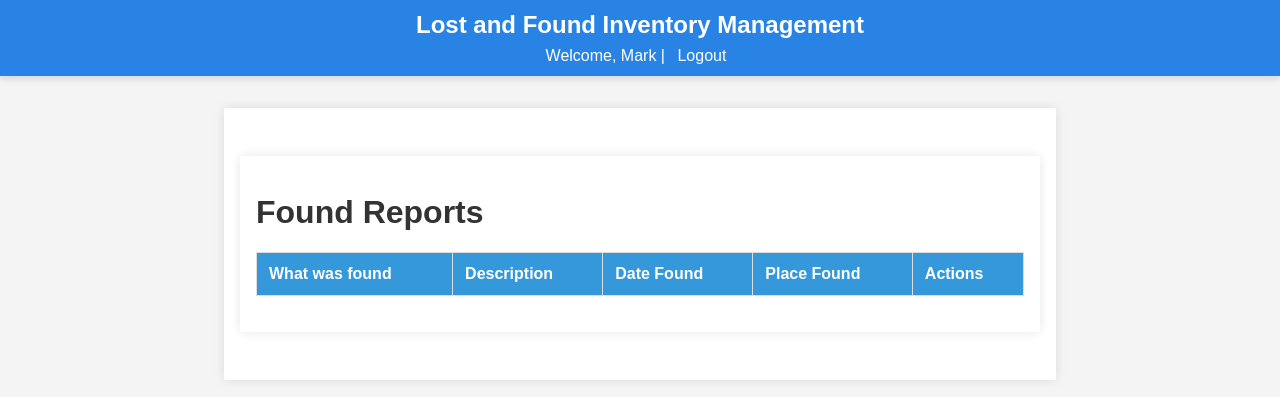
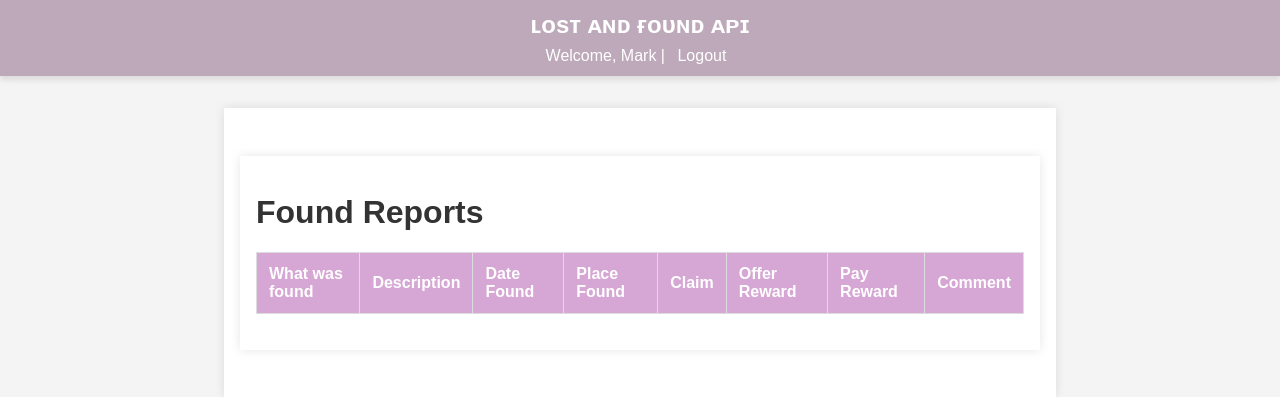
Before and after one commit to sdfpt05/lost-and-found-api, a Flask app: page /report/list_found_reports in a window 1280 px wide. Shown: the top 397 px of the page. Run offline with Flask 3, Linux system fonts and the light colour scheme; the first user in the database is signed in; lists and menus that the app fills with data are empty; some libraries are stand-ins or nearby versions.

Commit message:
Updated some few routes in report.py

```diff
--- a/app/__init__.py
+++ b/app/__init__.py
@@ -63,4 +63,4 @@ def register_blueprints(app):
 
 
 def configure_cors(app):
-    CORS(app, supports_credentials=True)
+    CORS(app, send_wildcard=True, allow_headers=["Content-Type", "Authorization"])
--- a/app/models/admin.py
+++ b/app/models/admin.py
@@ -10,7 +10,7 @@ class Admin(UserMixin, db.Model):
     zip_code = db.Column(db.String(10), nullable=False)
     email = db.Column(db.String(150), nullable=False, unique=True)
     password_hash = db.Column(db.String(200), nullable=False)
-    users = db.relationship('User', back_populates='admin')  # Relationship
+    users = db.relationship('User', back_populates='admin')
 
     def check_password(self, password):
         return bcrypt.check_password_hash(self.password_hash, password)
--- a/app/models/found_report.py
+++ b/app/models/found_report.py
@@ -19,7 +19,7 @@ class FoundReport(db.Model):
     user = db.relationship('User', back_populates='found_reports')
     item = db.relationship('Item', back_populates='found_reports')
     claims = db.relationship('Claim', back_populates='found_report')
-    rewards = db.relationship('Reward', back_populates='found_report')  # New relationship
+    rewards = db.relationship('Reward', back_populates='found_report')
 
     @staticmethod
     def get_item_by_id(item_id):
--- a/app/models/item.py
+++ b/app/models/item.py
@@ -8,3 +8,5 @@ class Item(db.Model):
     lost_reports = db.relationship('LostReport', back_populates='item', lazy=True)
     found_reports = db.relationship('FoundReport', back_populates='item', lazy=True)
     comments = db.relationship('Comment', back_populates='item')
+    is_returned = db.Column(db.Boolean, default=False, nullable=False)
+    is_claimed = db.Column(db.Boolean, default=False, nullable=False)
--- a/app/models/user.py
+++ b/app/models/user.py
@@ -6,7 +6,7 @@ class User(db.Model, UserMixin):
     username = db.Column(db.String(150), unique=True, nullable=False)
     email = db.Column(db.String(150), unique=True, nullable=False)
     password_hash = db.Column(db.String(150), nullable=False)
-    role = db.Column(db.String(50), nullable=False, default='user')  # 'user' or 'admin'
+    role = db.Column(db.String(50), nullable=False, default='user')
     lost_reports = db.relationship('LostReport', back_populates='user', lazy=True)
     found_reports = db.relationship('FoundReport', back_populates='user', lazy=True)
     claims = db.relationship('Claim', back_populates='claim_user', lazy=True)
--- a/app/routes/report.py
+++ b/app/routes/report.py
@@ -166,12 +166,15 @@ def provide_comment(item_id):
 def initiate_claim(found_report_id):
     if request.method == 'POST':
         data = request.form
+        found_report = FoundReport.query.get_or_404(found_report_id)
+        item = found_report.item
         claim = Claim(
             user_id=current_user.id,
             found_report_id=found_report_id,
             description=data.get('description')
         )
         try:
+            item.is_claimed = True
             db.session.add(claim)
             db.session.commit()
             flash('Claim initiated successfully', 'success')
@@ -223,9 +226,11 @@ def offer_reward(found_report_id):
 
     return render_template('offer_reward.html', found_report_id=found_report_id)
 
-@bp.route('/receive_reward', methods=['GET', 'POST'])
+@bp.route('/receive_reward/<int:found_report_id>', methods=['GET', 'POST'])
 @login_required
-def receive_reward():
+def receive_reward(found_report_id):
+    found_report = FoundReport.query.get_or_404(found_report_id)
+
     if request.method == 'POST':
         data = request.form
         try:
@@ -235,33 +240,44 @@ def receive_reward():
 
             if amount <= 0:
                 flash('Reward amount must be positive.', 'error')
-                return redirect(url_for('report.receive_reward'))
+                return redirect(url_for('report.receive_reward', found_report_id=found_report_id))
 
             payer = User.query.filter_by(username=payer_username).first()
             if not payer:
                 flash('Payer not found.', 'error')
-                return redirect(url_for('report.receive_reward'))
+                return redirect(url_for('report.receive_reward', found_report_id=found_report_id))
 
-            reward = Reward(
-                amount=amount,
-                date_paid=date_paid,
-                receiver_id=current_user.id,
-                receiver_username=current_user.username,
-                payer_username=payer_username,
-                payer_id=payer.id
-            )
-            db.session.add(reward)
+            reward = Reward.query.filter_by(found_report_id=found_report_id).first()
+            if not reward:
+                flash('No reward offered for this found report.', 'error')
+                return redirect(url_for('report.receive_reward', found_report_id=found_report_id))
+
+            # Ensure that the receiver of the reward is the one who submitted the found report
+            if found_report.user_id != current_user.id:
+                flash('You are not authorized to receive this reward.', 'error')
+                return redirect(url_for('report.receive_reward', found_report_id=found_report_id))
+
+            # Ensure that the reward exists and is still valid
+            if reward.payer_id != payer.id or reward.amount <= 0:
+                flash('Invalid reward or reward has already been processed.', 'error')
+                return redirect(url_for('report.receive_reward', found_report_id=found_report_id))
+
+            reward.amount = amount
+            reward.date_paid = date_paid
+            reward.payer_username = payer_username
+            reward.payer_id = payer.id
             db.session.commit()
             flash('Reward received successfully', 'success')
-            return redirect(url_for('report.receive_reward'))
+            return redirect(url_for('report.receive_reward', found_report_id=found_report_id))
         except ValueError:
             flash('Invalid data format. Ensure all fields are correct.', 'error')
-            return redirect(url_for('report.receive_reward'))
+            return redirect(url_for('report.receive_reward', found_report_id=found_report_id))
         except KeyError as e:
             flash(f'Missing field: {str(e)}', 'error')
-            return redirect(url_for('report.receive_reward'))
+            return redirect(url_for('report.receive_reward', found_report_id=found_report_id))
 
-    return render_template('receive_reward.html')
+    return render_template('receive_reward.html', found_report_id=found_report_id)
+
 
 @bp.route('/list_found_reports', methods=['GET'])
 @login_required
@@ -309,6 +325,32 @@ def pay_reward(found_report_id):
 
     return render_template('pay_reward.html', found_report=found_report)
 
+@bp.route('/return_item/<int:found_report_id>', methods=['POST'])
+@login_required
+def return_item(found_report_id):
+    found_report = FoundReport.query.get_or_404(found_report_id)
+    item = found_report.item
+
+    # Check if the current user is the one who submitted the found report
+    if found_report.user_id != current_user.id:
+        flash('You are not authorized to return this item.', 'error')
+        return redirect(url_for('report.list_all_found_reports'))
+
+    if not item.is_claimed:
+        flash('Item must be claimed before it can be returned.', 'error')
+        return redirect(url_for('report.list_all_found_reports'))
+
+    try:
+        item.is_returned = True
+        db.session.commit()
+        flash('Item returned successfully', 'success')
+        return redirect(url_for('report.list_all_found_reports'))
+    except Exception as e:
+        db.session.rollback()
+        flash(f'Error returning item: {e}', 'error')
+        return redirect(url_for('report.list_all_found_reports'))
+
+
 
 @bp.route('/my_rewards', methods=['GET'])
 @login_required
--- a/app/static/styles.css
+++ b/app/static/styles.css
@@ -8,7 +8,7 @@ body {
 }
 
 header {
-    background-color: #2c3e50;
+    background-color: #e7cbe1;
     color: #ecf0f1;
     padding: 20px 0;
     box-shadow: 0 4px 6px rgba(0, 0, 0, 0.1);
@@ -166,7 +166,7 @@ table th, table td {
 }
 
 table th {
-    background-color: #3498db;
+    background-color: #d6a7d4;
     color: #fff;
 }
 
--- a/app/templates/add_item.html
+++ b/app/templates/add_item.html
@@ -2,7 +2,7 @@
 
 {% block content %}
 <header>
-    <h1>Add Item</h1>
+    <h1>Add an Item</h1>
 </header>
 <main>
     <form action="{{ url_for('admin.add_item') }}" method="post" enctype="multipart/form-data">
--- a/app/templates/base.html
+++ b/app/templates/base.html
@@ -13,7 +13,7 @@
             padding: 0;
         }
         header {
-            background-color: #2983e4;
+            background-color: #bda9b9;
             color: white;
             padding: 0.7rem;
             text-align: center;
@@ -109,7 +109,7 @@
 </head>
 <body>
     <header>
-        <h2>Lost and Found Inventory Management</h2>
+        <h1>ʟᴏsᴛ ᴀɴᴅ ғᴏᴜɴᴅ ᴀᴘɪ</h1>
         {% if current_user.is_authenticated %}
             <p>Welcome, {{ current_user.username }} | <a href="{{ url_for('auth.logout') }}">Logout</a></p>
         {% else %}
--- a/app/templates/list_found_reports.html
+++ b/app/templates/list_found_reports.html
@@ -10,7 +10,12 @@
                 <th>Description</th>
                 <th>Date Found</th>
                 <th>Place Found</th>
-                <th>Actions</th>
+                <th>Claim</th>
+                <th>Offer Reward</th>
+                <th>Pay Reward</th>
+                <th>Comment</th>
+
+
             </tr>
         </thead>
         <tbody>
@@ -21,10 +26,11 @@
                 <td>{{ report.date_found.strftime('%Y-%m-%d') }}</td>
                 <td>{{ report.place_found }}</td>
                 <td>
-                    <a href="{{ url_for('report.initiate_claim', found_report_id=report.id) }}" class="btn">Claim</a> |
-                    <a href="{{ url_for('report.offer_reward', found_report_id=report.id) }}" class="btn">Offer Reward</a>
-                    <a href="{{ url_for('report.pay_reward', found_report_id=report.id) }}"class="btn">Pay Reward</a>
+                    <a href="{{ url_for('report.initiate_claim', found_report_id=report.id) }}" class="btn">Claim</a>
                 </td>
+                <td><a href="{{ url_for('report.offer_reward', found_report_id=report.id) }}" class="btn">Offer Reward</a></td>
+                <td><a href="{{ url_for('report.pay_reward', found_report_id=report.id) }}"class="btn">Pay </a></td>
+                <td></td>
             </tr>
             {% endfor %}
         </tbody>
--- a/app/templates/list_items.html
+++ b/app/templates/list_items.html
@@ -8,7 +8,7 @@
     <table>
         <thead>
             <tr>
-                <th>Item ID</th>
+                <th>ID</th>
                 <th>Item Name</th>
                 <th>Item Description</th>
                 <th>Actions</th>
--- a/app/templates/list_lost_reports.html
+++ b/app/templates/list_lost_reports.html
@@ -10,7 +10,7 @@
                 <th>Description</th>
                 <th>Date Lost</th>
                 <th>Place Lost</th>
-                <th>Actions</th>
+                <th>Comment</th>
             </tr>
         </thead>
         <tbody>
--- a/app/templates/update_item.html
+++ b/app/templates/update_item.html
@@ -22,7 +22,7 @@
             {% endif %}
         </div>
         <div>
-            <button type="submit">Update Item</button>
+            <button type="submit">Update</button>
         </div>
     </form>
 </main>
--- a/app/templates/view_claims.html
+++ b/app/templates/view_claims.html
@@ -10,14 +10,14 @@
             <tr>
                 <th>User ID</th>
                 <th>Report ID</th>
-                <th>Description</th>
+                <th>Claim reason</th>
             </tr>
         </thead>
         <tbody>
             {% for claim in claims %}
             <tr>
                 <td>{{ claim.user_id }}</td>
-                <td>{{ claim.report_id }}</td>
+                <td>{{ claim.found_report_id }}</td>
                 <td>{{ claim.description }}</td>
             </tr>
             {% endfor %}
--- a/app/templates/view_found_reports.html
+++ b/app/templates/view_found_reports.html
@@ -2,7 +2,7 @@
 
 {% block content %}
 <header>
-    <h1>View Found Reports</h1>
+    <h1>Found Reports</h1>
 </header>
 <main>
     <table>
--- a/app/templates/view_rewards.html
+++ b/app/templates/view_rewards.html
@@ -2,7 +2,7 @@
 
 {% block content %}
 <header>
-    <h1>View Rewards</h1>
+    <h1>Rewards</h1>
 </header>
 <main>
     <table>
@@ -11,6 +11,7 @@
                 <th>Payer ID</th>
                 <th>Payer Username</th>
                 <th>Reward Amount</th>
+                <th>Date Offered</th>
                 <th>Date Paid</th>
                 <th>Receiver ID</th>
                 <th>Receiver username</th>
```
Also changed, not shown: other parts of app/static/styles.css (+7 -7 lines), other parts of app/templates/base.html (+2 -2 lines), app/routes/claim.py (+0 -16 lines), app/templates/receive_reward.html (+28 -0 lines).
